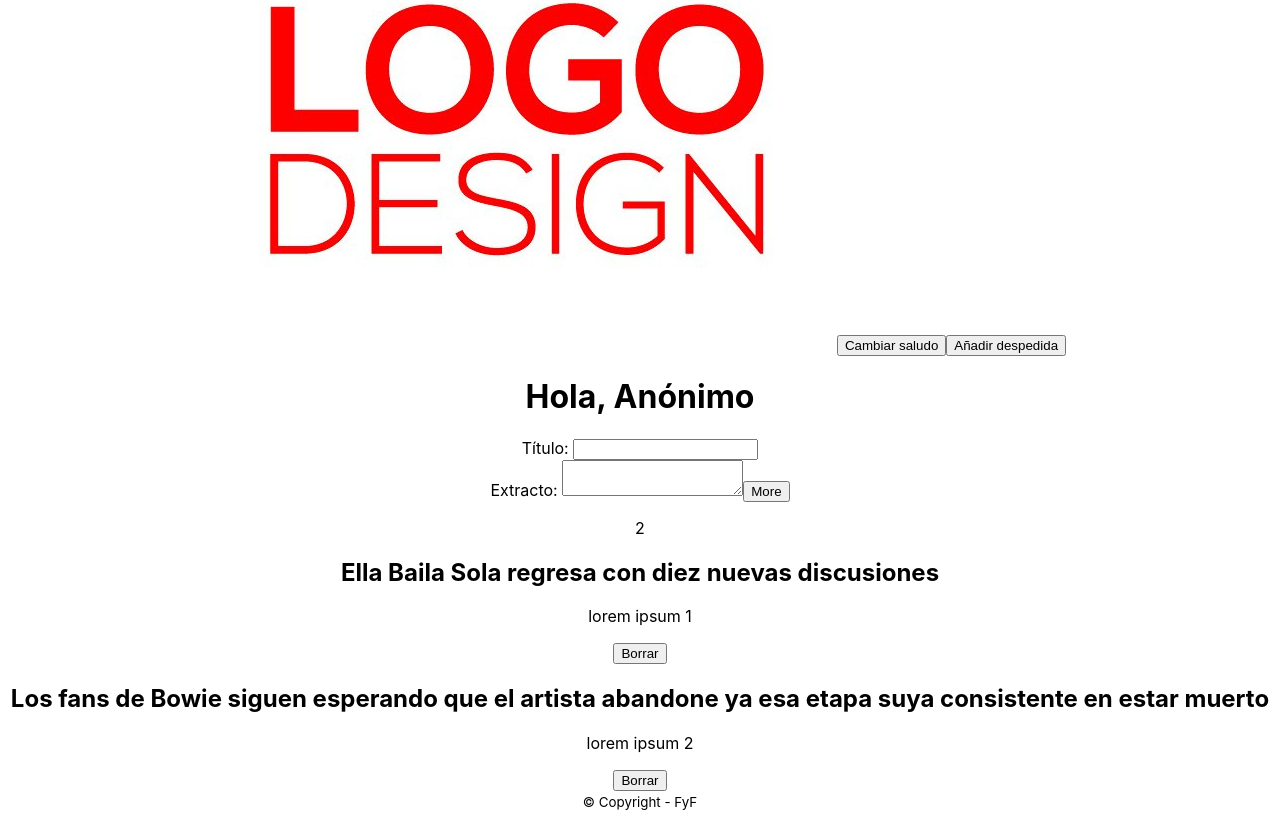
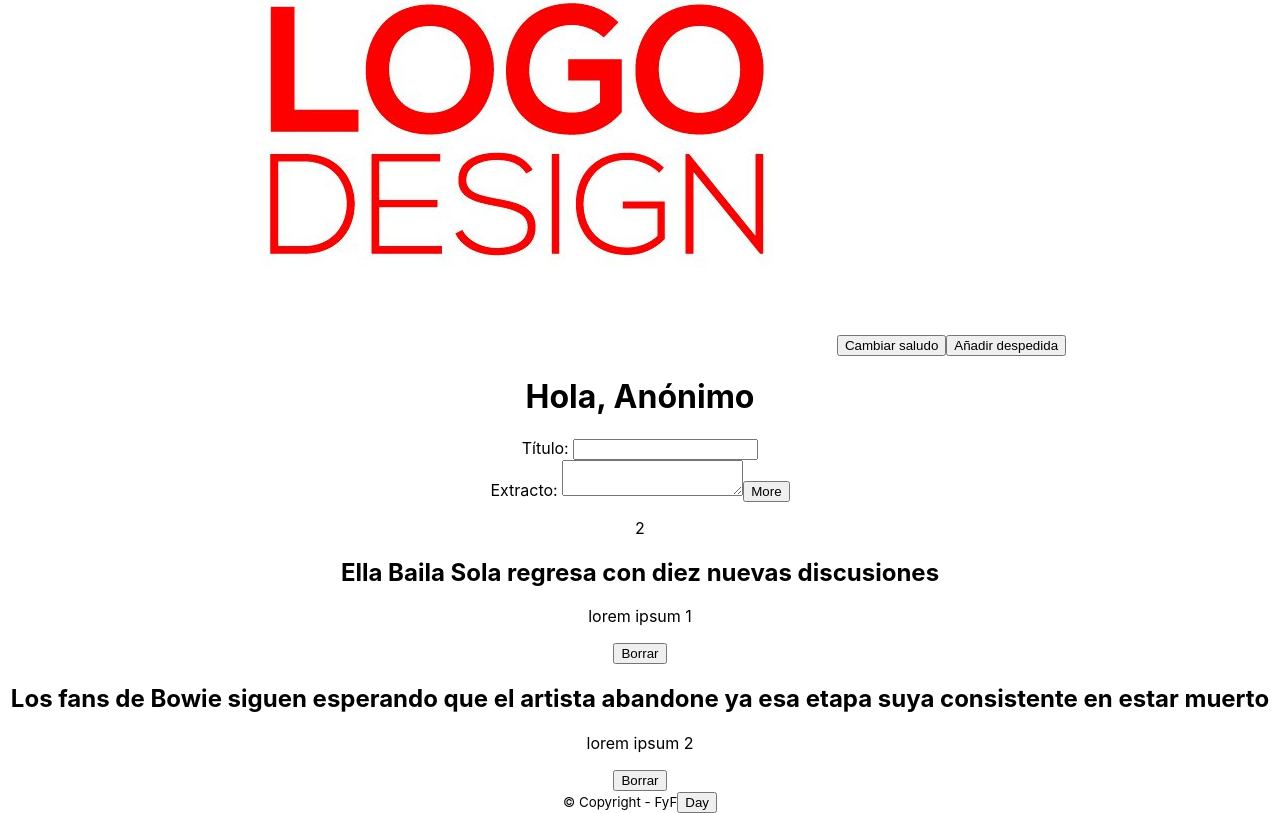
Before and after one commit to TheBridge-FullStackDeveloper/ft-ene21-ReactJS-examples, a React (Create React App) app: page / in a window 1280 px wide. Shown: the part 231-1044 px from the top of the page. Built offline with nearby package versions, Linux system fonts and the light colour scheme.

Commit message:
Context (Class components)

```diff
--- a/src/components/Footer/Footer.js
+++ b/src/components/Footer/Footer.js
@@ -1,5 +1,6 @@
 import React from 'react';
 import './Footer.css';
+import ThemeButton from '../UIElements/ThemeButton';
 
 /*
 const Footer = props => {
@@ -19,9 +20,11 @@ const Footer = props => {
 */
 const Footer = props => {
   //const output = <footer>[FOOTER'S MOVIDAS {typeof props.order === "string" ? props.order : `${props.order.id} ${props.order.name}`}]</footer>
-  const output = <footer>
-    <small>&copy; Copyright - {props.brand}</small>
-  </footer>
+  const output =
+    <footer>
+      <small>&copy; Copyright - {props.brand}</small>
+      <ThemeButton />
+    </footer>
 
   return output;
 }
--- /dev/null
+++ b/src/components/UIElements/ThemeButton.js
@@ -0,0 +1,22 @@
+import React, { Component } from "react";
+import { ThemeContextConsumer } from "../../contexts/ThemeContext";
+
+class ThemeButton extends Component {
+  constructor() {
+    super();
+  }
+
+  render() {
+    return (
+      <ThemeContextConsumer>
+      {context => (
+        <button onClick={context.toggleTheme} className="button">
+          {context.theme}
+        </button>
+      )}
+      </ThemeContextConsumer>
+    );
+  }
+}
+
+export default ThemeButton;
--- /dev/null
+++ b/src/contexts/ThemeContext.js
@@ -0,0 +1,34 @@
+import React, { Component } from "react";
+import App from '../App';
+const { Provider, Consumer } = React.createContext();
+
+class ThemeContextProvider extends Component {
+  constructor() {
+    super();
+
+    this.state = {
+      theme: "Day"
+    }
+  }
+
+  toggleTheme = () => {
+    this.setState(prevState => {
+      return {
+        theme: prevState.theme === "Day" ? "Night" : "Day"
+      };
+    });
+  };
+
+  render() {
+    const dataContext = {
+      theme: this.state.theme,
+      toggleTheme: this.toggleTheme
+    }
+
+    return <Provider value={dataContext}>
+      <App />
+    </Provider>;
+  }
+}
+
+export { ThemeContextProvider, Consumer as ThemeContextConsumer };
--- a/src/index.js
+++ b/src/index.js
@@ -1,12 +1,13 @@
 import React from 'react';
 import ReactDOM from 'react-dom';
 import './index.css';
-import App from './App';
 import reportWebVitals from './reportWebVitals';
+
+import { ThemeContextProvider } from "./contexts/ThemeContext";
 
 ReactDOM.render(
   <React.StrictMode>
-    <App />
+    <ThemeContextProvider />
   </React.StrictMode>,
   document.getElementById('root')
 );
```
Also changed, not shown: src/contexts/LoginContext.js (added, +24 -0 lines).
